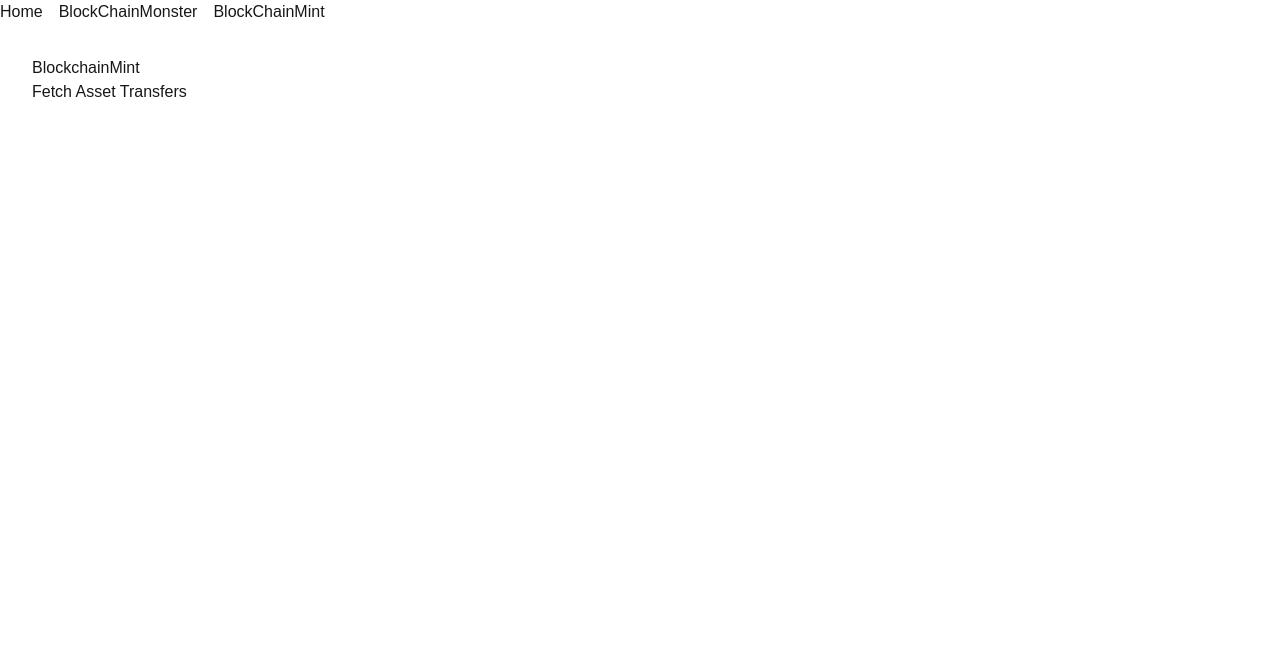
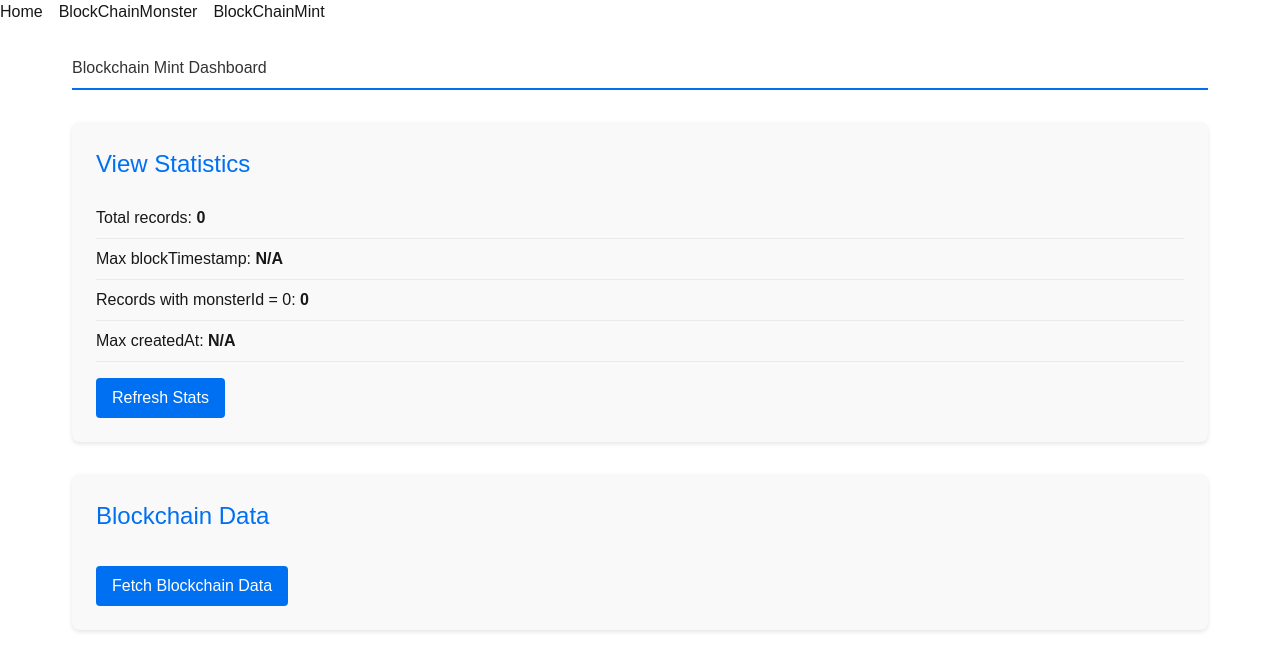
Before and after one commit to shin41x11/next-eggrypto-debug, a Next.js app: page /blockchainmint in a window 1280 px wide. Shown: the top 670 px of the page. Built offline with nearby package versions, Linux system fonts and the light colour scheme; no server answers; the database is empty.

Commit message:
統計・レイアウト調整

```diff
--- /dev/null
+++ b/app/api/bcmint/stats/route.ts
@@ -0,0 +1,54 @@
+import { NextResponse } from 'next/server';
+import { PrismaClient } from '@prisma/client';
+
+const prisma = new PrismaClient();
+
+export async function GET() {
+  try {
+    // 総レコード数を取得
+    const totalCount = await prisma.bCMints.count();
+
+    // 最大のblockTimestampを取得
+    const maxBlockTimestampResult = await prisma.bCMints.findFirst({
+      orderBy: {
+        blockTimestamp: 'desc',
+      },
+      select: {
+        blockTimestamp: true,
+      },
+    });
+
+    // monsterIdが0のレコード数を取得
+    const zeroMonsterIdCount = await prisma.bCMints.count({
+      where: {
+        monsterId: 0,
+      },
+    });
+
+    // 最大のcreatedAtを取得
+    const maxCreatedAtResult = await prisma.bCMints.findFirst({
+      orderBy: {
+        createdAt: 'desc',
+      },
+      select: {
+        createdAt: true,
+      },
+    });
+
+    // データを整形
+    const stats = {
+      totalCount,
+      maxBlockTimestamp: maxBlockTimestampResult?.blockTimestamp?.toString() || null,
+      zeroMonsterIdCount,
+      maxCreatedAt: maxCreatedAtResult?.createdAt?.toISOString() || null,
+    };
+
+    return NextResponse.json(stats);
+  } catch (error) {
+    console.error('API error:', error);
+    return NextResponse.json(
+      { error: 'Failed to fetch statistics' },
+      { status: 500 }
+    );
+  }
+}
--- a/app/blockchainmint/page.tsx
+++ b/app/blockchainmint/page.tsx
@@ -1,6 +1,65 @@
 "use client";
 import { useState } from 'react';
 import React from 'react';
+
+// スタイル定義
+const styles = {
+  main: {
+    padding: "2rem",
+    maxWidth: "1200px",
+    margin: "0 auto",
+    fontFamily: "sans-serif",
+  },
+  header: {
+    color: "#333",
+    borderBottom: "2px solid #0070f3",
+    paddingBottom: "0.5rem",
+    marginBottom: "2rem",
+  },
+  section: {
+    backgroundColor: "#f9f9f9",
+    borderRadius: "8px",
+    padding: "1.5rem",
+    marginBottom: "2rem",
+    boxShadow: "0 2px 4px rgba(0,0,0,0.1)",
+  },
+  sectionTitle: {
+    color: "#0070f3",
+    marginTop: "0",
+    marginBottom: "1rem",
+    fontSize: "1.5rem",
+  },
+  button: {
+    backgroundColor: "#0070f3",
+    color: "white",
+    border: "none",
+    borderRadius: "4px",
+    padding: "0.5rem 1rem",
+    fontSize: "1rem",
+    cursor: "pointer",
+    marginTop: "1rem",
+    transition: "background-color 0.3s",
+  },
+  errorText: {
+    color: "#d32f2f",
+    padding: "0.5rem",
+    backgroundColor: "#ffebee",
+    borderRadius: "4px",
+    marginTop: "1rem",
+  },
+  statItem: {
+    padding: "0.5rem 0",
+    borderBottom: "1px solid #eaeaea",
+  },
+  jsonDisplay: {
+    backgroundColor: "#f0f0f0",
+    padding: "1rem",
+    borderRadius: "4px",
+    overflow: "auto",
+    maxHeight: "400px",
+    fontSize: "0.9rem",
+  },
+};
 
 export default function BlockchainMint() {
   const [assetTransfers, setAssetTransfers] = useState<unknown>(null); // 修正前: any
@@ -20,13 +79,84 @@ export default function BlockchainMint() {
     }
   };
 
+    // Add these state and effect declarations near the top of your component
+    const [stats, setStats] = useState<{
+      totalCount: number;
+      maxBlockTimestamp: string | null;
+      zeroMonsterIdCount: number;
+      maxCreatedAt: string | null;
+    } | null>(null);
+    const [statsError, setStatsError] = useState<string | null>(null);
+
+    const fetchStats = async () => {
+      setStatsError(null);
+      try {
+        const res = await fetch('/api/bcmint/stats');
+        const data = await res.json();
+        if (!res.ok) throw new Error(data.error || 'Error fetching stats');
+        setStats(data);
+      } catch (err: unknown) {
+        const message = err instanceof Error ? err.message : String(err);
+        setStatsError(message);
+      }
+    };
+
+    // Call fetchStats when component mounts
+    React.useEffect(() => {
+      fetchStats();
+    }, []);
+
   return (
-    <main style={{ padding: "2rem" }}>
-      <h1>BlockchainMint</h1>
-      <section>
-        <button onClick={fetchAssetTransfers}>Fetch Asset Transfers</button>
-        {assetTransfers !== null && <pre>{JSON.stringify(assetTransfers, null, 2)}</pre>}
-        {error && <p style={{ color: 'red' }}>Error: {error}</p>}
+    <main style={styles.main}>
+      <h1 style={styles.header}>Blockchain Mint Dashboard</h1>
+
+      <section style={styles.section}>
+        <h2 style={styles.sectionTitle}>View Statistics</h2>
+        {statsError && <p style={styles.errorText}>Error: {statsError}</p>}
+        {stats ? (
+          <div>
+            <p style={styles.statItem}>Total records: <strong>{stats.totalCount}</strong></p>
+            <p style={styles.statItem}>Max blockTimestamp: <strong>{stats.maxBlockTimestamp || 'N/A'}</strong></p>
+            <p style={styles.statItem}>Records with monsterId = 0: <strong>{stats.zeroMonsterIdCount}</strong></p>
+            <p style={styles.statItem}>Max createdAt: <strong>{stats.maxCreatedAt || 'N/A'}</strong></p>
+            <button
+              style={styles.button}
+              onClick={fetchStats}
+              onMouseOver={(e) => {
+                e.currentTarget.style.backgroundColor = '#0056b3';
+              }}
+              onMouseOut={(e) => {
+                e.currentTarget.style.backgroundColor = '#0070f3';
+              }}
+            >
+              Refresh Stats
+            </button>
+          </div>
+        ) : (
+          <p>Loading statistics...</p>
+        )}
+      </section>
+
+      <section style={styles.section}>
+        <h2 style={styles.sectionTitle}>Blockchain Data</h2>
+        <button
+          style={styles.button}
+          onClick={fetchAssetTransfers}
+          onMouseOver={(e) => {
+            e.currentTarget.style.backgroundColor = '#0056b3';
+          }}
+          onMouseOut={(e) => {
+            e.currentTarget.style.backgroundColor = '#0070f3';
+          }}
+        >
+          Fetch Blockchain Data
+        </button>
+        {error && <p style={styles.errorText}>Error: {error}</p>}
+        {assetTransfers !== null && (
+          <div style={styles.jsonDisplay}>
+            <pre>{JSON.stringify(assetTransfers, null, 2)}</pre>
+          </div>
+        )}
       </section>
     </main>
   );
--- a/app/blockchainmonster/page.tsx
+++ b/app/blockchainmonster/page.tsx
@@ -1,6 +1,85 @@
 "use client";
 import { useState } from 'react';
 import React from 'react';
+
+// スタイル定義
+const styles = {
+  main: {
+    padding: "2rem",
+    maxWidth: "1200px",
+    margin: "0 auto",
+    fontFamily: "sans-serif",
+  },
+  header: {
+    color: "#333",
+    borderBottom: "2px solid #0070f3",
+    paddingBottom: "0.5rem",
+    marginBottom: "2rem",
+  },
+  section: {
+    backgroundColor: "#f9f9f9",
+    borderRadius: "8px",
+    padding: "1.5rem",
+    marginBottom: "2rem",
+    boxShadow: "0 2px 4px rgba(0,0,0,0.1)",
+  },
+  sectionTitle: {
+    color: "#0070f3",
+    marginTop: "0",
+    marginBottom: "1rem",
+    fontSize: "1.5rem",
+  },
+  button: {
+    backgroundColor: "#0070f3",
+    color: "white",
+    border: "none",
+    borderRadius: "4px",
+    padding: "0.5rem 1rem",
+    fontSize: "1rem",
+    cursor: "pointer",
+    marginTop: "1rem",
+    transition: "background-color 0.3s",
+  },
+  errorText: {
+    color: "#d32f2f",
+    padding: "0.5rem",
+    backgroundColor: "#ffebee",
+    borderRadius: "4px",
+    marginTop: "1rem",
+  },
+  statItem: {
+    padding: "0.5rem 0",
+    borderBottom: "1px solid #eaeaea",
+  },
+  jsonDisplay: {
+    backgroundColor: "#f0f0f0",
+    padding: "1rem",
+    borderRadius: "4px",
+    overflow: "auto",
+    maxHeight: "400px",
+    fontSize: "0.9rem",
+  },
+  inputGroup: {
+    marginBottom: "1rem",
+    display: "flex",
+    flexDirection: "column",
+  },
+  input: {
+    padding: "0.5rem",
+    borderRadius: "4px",
+    border: "1px solid #ccc",
+    marginTop: "0.5rem",
+    width: "100%",
+  },
+  resultsList: {
+    listStyleType: "none",
+    padding: "0",
+  },
+  resultItem: {
+    padding: "0.5rem 0",
+    borderBottom: "1px solid #eaeaea",
+  }
+};
 
 export default function BlockchainMonster() {
   // 複数のmonsterIdをカンマ区切りの文字列で入力（例: "1153,2001"）
@@ -30,35 +109,49 @@ export default function BlockchainMonster() {
   console.log(supplyLimits);
 
   return (
-    <main style={{ padding: "2rem" }}>
-      <div>
-        <h1>Supply Limit Checker</h1>
-        <label>
-          Enter Monster IDs (comma separated):
+    <main style={styles.main}>
+      <h1 style={styles.header}>Blockchain Monster Dashboard</h1>
+
+      <section style={styles.section}>
+        <h2 style={styles.sectionTitle}>Supply Limit Checker</h2>
+        <div style={styles.inputGroup}>
+          <label htmlFor="monster-ids">Enter Monster IDs (comma separated):</label>
           <input
+            id="monster-ids"
             type="text"
             value={monsterIds}
             onChange={(e: React.ChangeEvent<HTMLInputElement>) => setMonsterIds(e.target.value)}
-            style={{ marginLeft: "0.5rem" }}
+            style={styles.input}
           />
-        </label>
-        <h1>BlockChainMonster</h1>
-        <button onClick={fetchSupplyLimits}>Check Supplys</button>
+        </div>
+        <button
+          style={styles.button}
+          onClick={fetchSupplyLimits}
+          onMouseOver={(e) => {
+            e.currentTarget.style.backgroundColor = '#0056b3';
+          }}
+          onMouseOut={(e) => {
+            e.currentTarget.style.backgroundColor = '#0070f3';
+          }}
+        >
+          Check Supplies
+        </button>
+
+        {error && <p style={styles.errorText}>Error: {error}</p>}
+      </section>
 
       {supplyLimits && (
-          <div>
-            <h2>Results:</h2>
-            <ul>
+        <section style={styles.section}>
+          <h2 style={styles.sectionTitle}>Results</h2>
+          <ul style={styles.resultsList}>
             {Object.entries(supplyLimits).map(([id, info]) => (
-                              <li key={id}>
-                                Monster ID: {id} - Supply Limit: {info.limit} - Supply Count: {info.number}
+              <li key={id} style={styles.resultItem}>
+                <strong>Monster ID:</strong> {id} - <strong>Supply Limit:</strong> {info.limit} - <strong>Supply Count:</strong> {info.number}
               </li>
             ))}
           </ul>
-          </div>
+        </section>
       )}
-        {error && <p style={{ color: 'red' }}>Error: {error}</p>}
-      </div>
     </main>
   );
 }
```
Lines whose indentation alone changed are shown as unchanged.
